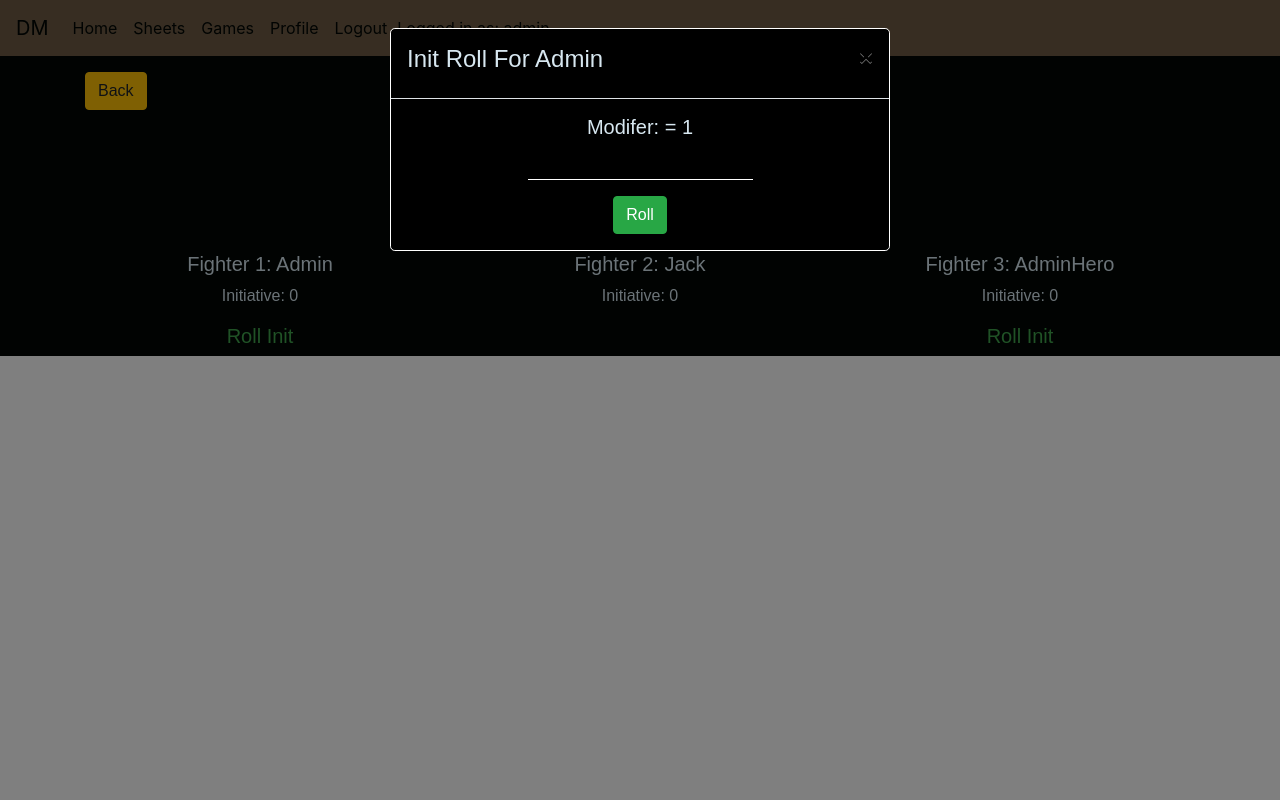
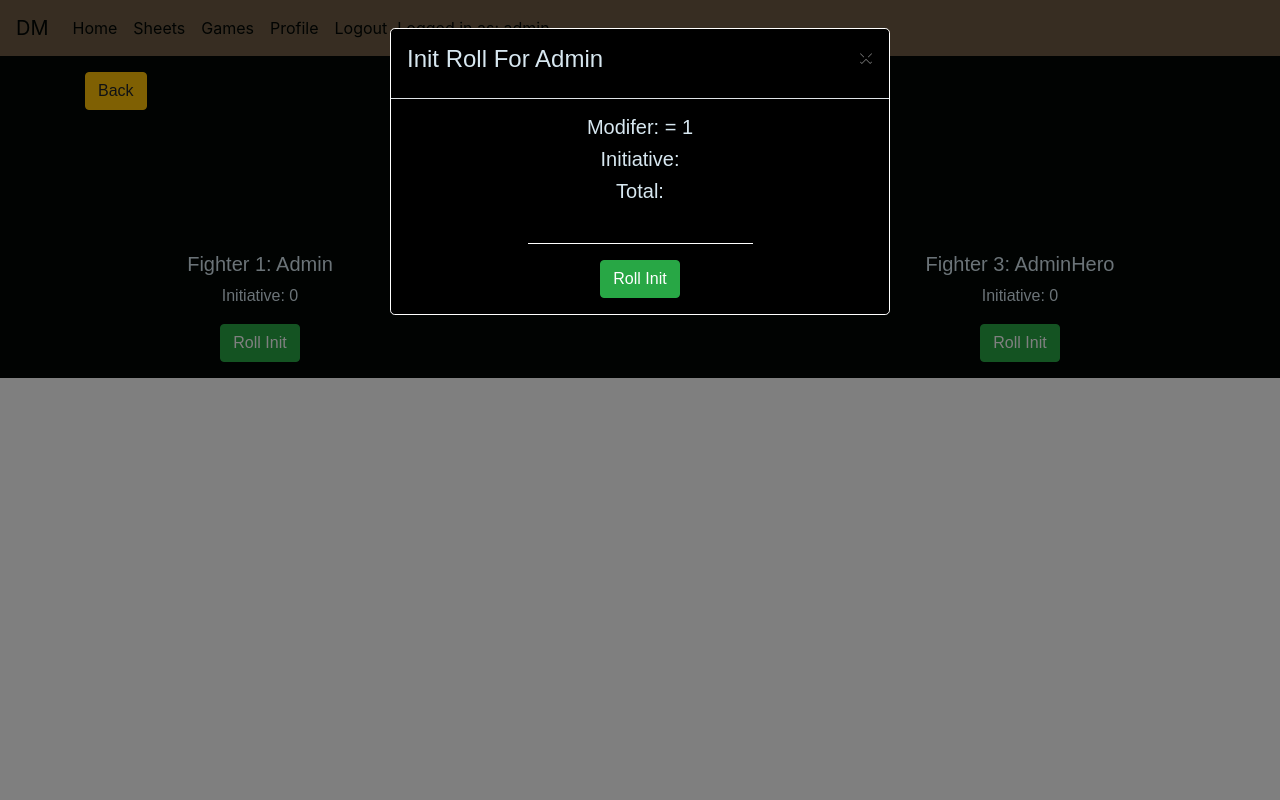
Before and after one commit to JackSnowdon/die-master, a Django app: page /game/enter_combat/8 in a window 1280 px wide, after a click on "Roll Init". Run offline with Django 3.2, Linux system fonts and the light colour scheme; a user stored in the database is signed in; data comes from the database, SQL or seed files in the repository; parts of the project's set-up code (start-up, migrations or seed data) failed here and were passed over; some libraries are stand-ins or nearby versions; some web fonts are replaced.

Commit message:
init roll form working and sending to backend

```diff
--- a/game/templates/enter_combat.html
+++ b/game/templates/enter_combat.html
@@ -24,8 +24,8 @@
             {% for comb in this_combat.combatants.all %} {% if comb.combatant_id == c.id %}
             <p>Initiative: {{ comb.initiative }}</p>
             {% if user.profile == c.created_by and comb.initiative == 0 %}
-            <a data-toggle="modal" href="#initModel{{ c.id }}" class="die-link">
-                <h5>Roll Init</h5>
+            <a data-toggle="modal" href="#initModel{{ c.id }}" role="button" aria-disabled="false" class="btn btn-success mb-3">
+                Roll Init
             </a>
 
             <div class="modal" id="initModel{{ c.id }}">
@@ -39,19 +39,27 @@
                         </div>
 
                         <div class="modal-body">
-                            <form role="form" method="post" id="test_dark_roll" action="#">
+                            <form role="form" method="post" id="sumbit-init" action="{% url 'roll_dark_init' comb.id %}">
                                 {% csrf_token %}
+                                <div class="row">
+                                    <div class="col-12">
+                                        <h5>Modifer: = <span class="mod">{{ c.agility|slugify|slice:":1" }}</span></h5>
+                                        <h5>Initiative: <span class="init-amount"></span></h5>
+                                        <h5>Total: <span id="total-init"></span></h5>
+                                    </div>
+                                </div>
+                                <input type="text" class="final-init-sumbit" name="final-init-sumbit">
+                                <div class="row text-center roll-banner">
+                                    <div class="col-12">
+                                        <input class="btn btn-success" id="submit-init" name="commit" type="submit" value="Sumbit">
+                                    </div>
+                                </div>
                             </form>
-                            <div class="row">
-                                <div class="col-12">
-                                    <h5>Modifer: = {{ c.agility|slugify|slice:":1" }}</h5>
-                                </div>
-                            </div>
                         </div>
 
                         <div class="model-footer text-center">
                             <hr class="model-break">
-                            <a href="{% url 'roll_dark_init' comb.id %}" role="button" class="btn btn-success mb-3" aria-disabled="false">Roll</a>
+                            <button class="btn btn-success mb-3" id="init-roll-button">Roll Init</button>
                         </div>
                     </div>
                 </div>
@@ -59,13 +67,10 @@
 
             {% endif %}
         </div>
-
-
-
-
-
         {% endif %} {% endfor %} {% endfor %}
     </div>
 </section>
 
+{% endblock %} {% block script_js %}
+<script type="text/javascript" src="{% static 'js/init_roll.js' %}"></script>
 {% endblock %}
--- a/game/views.py
+++ b/game/views.py
@@ -360,9 +360,11 @@
     this_instance = get_object_or_404(DarkCombatant, pk=pk)
     this_combat = this_instance.combat_instance
     this_base = get_object_or_404(DarkHeresyBase, pk=this_instance.combatant_id)
+    if request.method == "POST":
+        total = int(request.POST.get("final-init-sumbit"))
+        print(total)
     profile = request.user.profile
     mod = int(str(this_base.agility)[:1])
-    print(mod)
     return redirect("enter_combat", this_combat.id)
 
 
--- a/static/css/styles.css
+++ b/static/css/styles.css
@@ -131,6 +131,7 @@
     color: #fc2e1f;
 }
 
+.final-init-sumbit,
 .roll-banner,
 .hide-die-roll,
 #sumbit-dark-roller,
--- /dev/null
+++ b/static/js/init_roll.js
@@ -0,0 +1,33 @@
+window.localStorage;
+
+$(document).ready(function() {
+
+    let mod = $(".mod").text()
+
+    function getDiceRoll(x) {
+        return Math.floor(Math.random() * x) + 1;
+    }
+
+    function initRoll() {
+        $("#init-roll-button").attr("disabled", true);
+        let result = getDiceRoll(10);
+        setTimeout(function() {
+            printInitTotals(result)
+        }, 750);
+    }
+
+    function printInitTotals(x) {
+        $(".init-amount").text(x);
+        let total = x + parseInt(mod);
+        $("#total-init").text(total);
+        $(".final-init-sumbit").attr('value', total);
+        $(".roll-banner").show();
+    }
+
+    /* Roll Buttons */
+
+    $("#init-roll-button").click(function() {
+        initRoll();
+    });
+
+});
```
